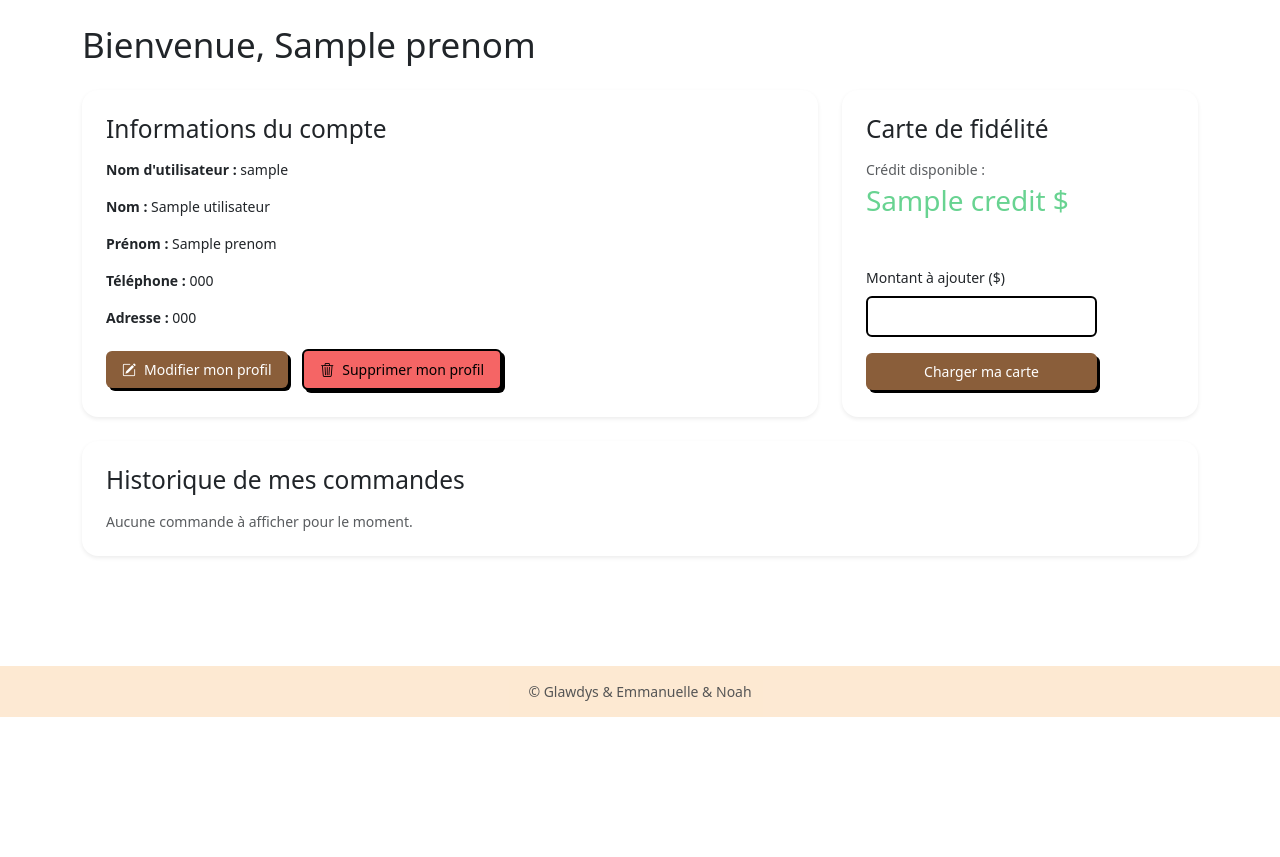
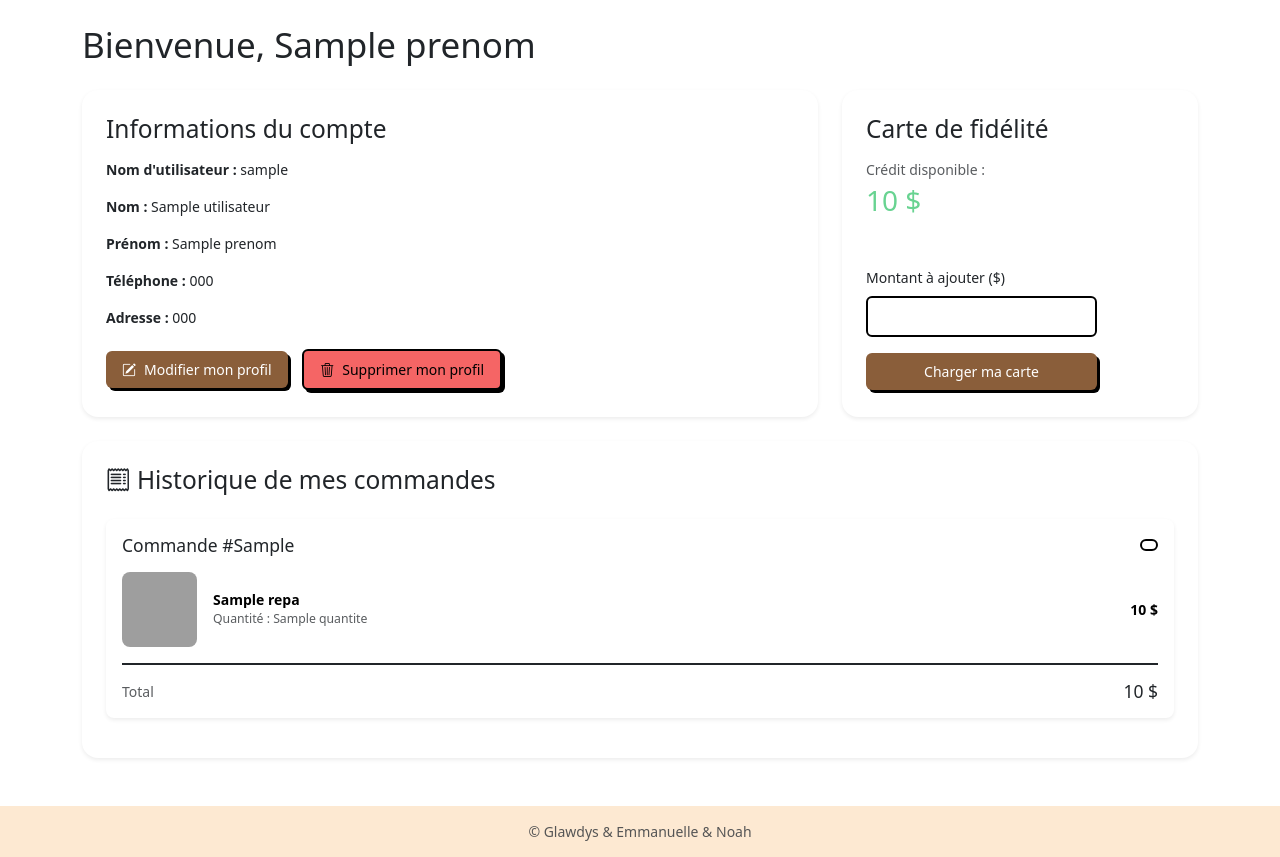
Before and after one commit to Emmanuelle06/ProjetWebENG, a Flask app: template templates/profil/profil.jinja in a window 1280 px wide. Shown: the part 83-940 px from the top of the page. Before the commit the page ends 800 px from the top, so only its background shows below. Run offline with Flask 3, Linux system fonts and the light colour scheme; the template is opened without the code that fills it: most values are stand-ins (such as "Sample title", 1, 10 or a date in 2020); some libraries are stand-ins or nearby versions; grey boxes are pictures that could not be loaded.

Commit message:
Historique de commandes dacheteur complete

```diff
--- a/BD/db.py
+++ b/BD/db.py
@@ -227,9 +227,66 @@ def obtenir_repas_disponibles(prix_min, prix_max):
 def obtenir_repas_par_id(id_repas):
     """Retourne un repas disponible avec son restaurant (ou None s'il n'existe pas)"""
     return get_db().execute("""
-        SELECT repas.id_repas, repas.nom, repas.prix, repas.description, vendeur.nom_restaurant
+        SELECT repas.id_repas, repas.nom, repas.prix,repas.image ,repas.description, vendeur.nom_restaurant
         FROM repas
         LEFT JOIN vendeur ON repas.id_vendeur = vendeur.id
         WHERE repas.id_repas = :id_repas
         AND repas.disponibilite IN ('on', 1)""",
         {"id_repas": id_repas}).fetchone()
+
+#fonction pour avoir les commandes dun acheteur
+
+def obtenir_commandes_acheteur(id_acheteur):
+    """ Retoune les commandes d'un acheteur"""
+    db = get_db()
+
+    try:
+        curseur = db.execute(
+            """
+            SELECT
+                commande.id_commande,commande.statut, commande.cout_total
+                ,repas.nom,repas.prix,repas.id_repas,commande_repas.quantite
+            FROM commande
+            LEFT JOIN commande_repas
+                ON commande.id_commande = commande_repas.id_commande
+            LEFT JOIN repas
+                ON commande_repas.id_repas = repas.id_repas
+            WHERE commande.id_acheteur = ?
+            ORDER BY commande.id_commande DESC
+            """,
+            (id_acheteur,)
+        )
+
+        lignes = curseur.fetchall()
+        commandes = []
+
+        for ligne in lignes:
+            commande_trouvee = None
+
+            for commande in commandes:
+                if commande["id_commande"] == ligne["id_commande"]:
+                    commande_trouvee = commande
+                    break
+
+            if commande_trouvee is None:
+                commande_trouvee = {
+                    "id_commande": ligne["id_commande"],
+                    "statut": ligne["statut"],
+                    "cout_total": ligne["cout_total"],
+                    "repas": []
+                }
+                commandes.append(commande_trouvee)
+
+            if ligne["nom"] is not None:
+                commande_trouvee["repas"].append({
+                    "id_repas": ligne["id_repas"],
+                    "nom": ligne["nom"],
+                    "prix": ligne["prix"],
+                    "quantite": ligne["quantite"]
+                })
+
+        return commandes
+
+    except Exception as e:
+        print(e)
+        return []
--- a/templates/profil/profil.jinja
+++ b/templates/profil/profil.jinja
@@ -81,18 +81,14 @@
                     <div>
                         <h3 class="card-title mb-3">Carte de fidélité</h3>
                         <p class="mb-1 text-muted">Crédit disponible :</p>
-                        <h2 class="text-success mb-3">{{ utilisateur["credit"] }} $</h2>
+                        <h2 class="text-success mb-3">{{ utilisateur["credit"]|round(2) }} $</h2>
                     </div>
                     <form method="post" action="{{ url_for('acheteur.charger_carte') }}">
                         <div class="mb-3">
                             <label for="montant" class="form-label">Montant à ajouter ($) </label>
                             <input type="number" id="montant" name="montant" class="form-control w-75" min="1" max="500" required>
                         </div>
-
-                        <button type="submit" class="btn btn-primary w-75">
-                            Charger ma carte
-                        </button>
-
+                        <button type="submit" class="btn btn-primary w-75">Charger ma carte</button>
                     </form>
                 </div>
             </div>
@@ -100,10 +96,88 @@
     </div>
 
     <div class="card shadow-sm border-0 rounded-4 mt-4">
-        <div class="card-body p-4">
-            <h3 class="card-title mb-3">Historique de mes commandes</h3>
-            <p class="text-muted mb-0">Aucune commande à afficher pour le moment.</p>
+    <div class="card-body p-4">
+        <div class="d-flex justify-content-between align-items-center mb-4">
+            <h3 class="card-title mb-0">
+                <i class="bi bi-receipt fs-3"></i> Historique de mes commandes
+            </h3>
         </div>
+
+        {% if commandes %}
+            {% for commande in commandes %}
+                <div class="card shadow-sm border-0 rounded-3 mb-3">
+                    <div class="card-body p-3">
+
+                        <div class="d-flex justify-content-between align-items-center flex-wrap gap-2 mb-3">
+                            <h5 class="mb-0">Commande #{{ commande["id_commande"]}}</h5>
+
+                            <span class="badge
+                                {% if commande['statut'] == 'attente' %}
+                                    text-bg-warning
+                                {% elif commande['statut'] == 'cours' %}
+                                    text-bg-primary
+                                {% elif commande['statut'] == 'terminer' %}
+                                    text-bg-success
+                                {% else %}
+                                    text-bg-secondary
+                                {% endif %}">
+                                {% if commande['statut'] == 'attente' %}
+                                    En attente
+                                {% elif commande['statut'] == 'cours' %}
+                                    En cours
+                                {% elif commande['statut'] == 'terminer' %}
+                                    Terminée
+                                {% endif %}
+                            </span>
+                        </div>
+
+                        {% for repas in commande["repas"] %}
+                            <a href="{{ url_for('menu.detail_repas', id_repas=repas['id_repas']) }}"
+                               class="text-decoration-none text-dark">
+
+                                <div class="d-flex align-items-center gap-3 mb-3">
+                                    <img
+                                        src="{{ url_for('vendeur.image_repas', id_repas=repas['id_repas']) }}"
+                                        alt="{{ repas['nom'] }}" width="75" height="75" class="rounded-3" style="object-fit: cover; flex-shrink: 0;">
+                                    <div class="flex-grow-1">
+                                        <span class="fw-semibold">{{ repas["nom"] }}</span>
+
+                                        <div class="text-muted small">
+                                            Quantité : {{ repas["quantite"] }}
+                                        </div>
+                                    </div>
+
+                                    <span class="fw-semibold text-nowrap">
+                                        {{ (repas["prix"] * repas["quantite"])|round(2) }} $
+                                    </span>
+                                </div>
+                            </a>
+                        {% endfor %}
+
+                        <hr>
+
+                        <div class="d-flex justify-content-between align-items-center">
+                            <span class="text-muted">Total</span>
+                            <h5 class="mb-0">
+                                {{ commande["cout_total"]|round(2) }} $
+                            </h5>
+                        </div>
+
+                    </div>
+                </div>
+            {% endfor %}
+
+        {% else %}
+            <div class="text-center py-4">
+                <i class="bi bi-basket display-4 text-muted"></i>
+                <p class="text-muted mt-3 mb-3">
+                    Aucune commande à afficher pour le moment.
+                </p>
+                <a href="{{ url_for('menu.menu') }}" class="btn btn-primary">
+                    Découvrir le menu
+                </a>
+            </div>
+        {% endif %}
     </div>
 </div>
 
```
Also changed, not shown: acheteur.py (+4 -3 lines), vendeur.py (+18 -11 lines).
